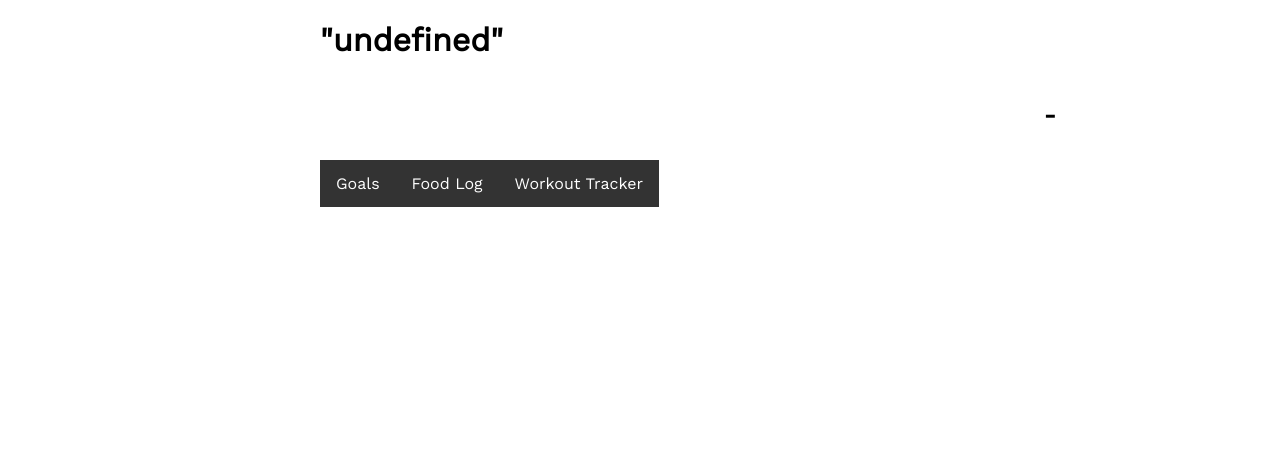
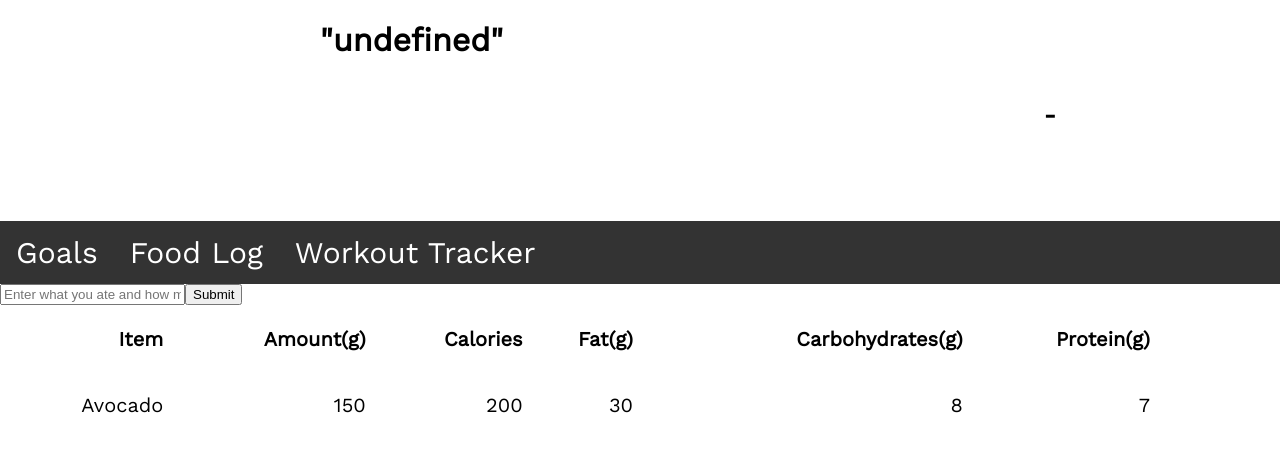
Before and after one commit to bmok88/Strive, a React app: page /home in a window 1280 px wide. Shown: the top 452 px of the page. Built offline with nearby package versions, Linux system fonts and the light colour scheme; no server answers.

Commit message:
Get working nutrtionix api

```diff
--- a/public/styles.css
+++ b/public/styles.css
@@ -30,6 +30,7 @@ div.landing {
   width: 70%;
   position: relative;
   right: -25%;
+  min-height: 200px;
 }
 
 .quote h2 {
@@ -38,11 +39,20 @@ div.landing {
   right: 150px;
 }
 
-.home-nav {
-  display: inline-block;
-  position: absolute;
-  top: 20%;
-  left: 25%;
+.menubar {
+  display: block;
+  font-size: 30px;
+}
+
+.display-table {
+  width: 90%;
+}
+
+th,
+td {
+  text-align: right;
+  padding: 20px 0;
+  font-size: 20px;
 }
 
 div.home ul {
--- a/src/components/FoodLog.jsx
+++ b/src/components/FoodLog.jsx
@@ -1,12 +1,62 @@
-import React from 'react';
+import React, { Component } from 'react';
+import axios from 'axios';
 
-const FoodLog = () => (
-  <table>
+const NutritionixAppID = 'a2af49ca';
+const NutritionixAppKey = '6c84a67850803b4cdf0d5cd5c8bf91e5';
+
+class FoodLog extends Component {
+  state = {
+    foods: []
+  };
+
+  handleFoodSubmit = e => {
+    e.preventDefault();
+    const url = 'https://trackapi.nutritionix.com/v2/natural/nutrients';
+    const headers = {
+      'x-app-id': NutritionixAppID,
+      'x-app-key': NutritionixAppKey,
+      'x-remote-user-id': '0'
+    };
+    const data = {
+      query: this.foodInput.value,
+      timezone: 'US/Western'
+    };
+    const method = 'post';
+
+    axios({
+      url,
+      method,
+      headers,
+      data
+    })
+      .then(result => console.log(result))
+      .catch(error => console.error(error));
+    // axios
+    //   .post(url, data, headers)
+    //   .then(result => console.log(result))
+    //   .catch(error => console.error(error));
+  };
+
+  render() {
+    return (
+      <div>
+        <form onSubmit={e => this.handleFoodSubmit(e)}>
+          <input
+            type="text"
+            placeholder="Enter what you ate and how much"
+            ref={value => {
+              this.foodInput = value;
+            }}
+            required
+          />
+          <input type="submit" />
+        </form>
+        <table className="display-table">
           <thead>
             <tr>
               <th>Item</th>
               <th>Amount(g)</th>
-        <th>Calories(g)</th>
+              <th>Calories</th>
               <th>Fat(g)</th>
               <th>Carbohydrates(g)</th>
               <th>Protein(g)</th>
@@ -23,6 +73,9 @@ const FoodLog = () => (
             </tr>
           </tbody>
         </table>
+      </div>
     );
+  }
+}
 
 export default FoodLog;
--- /dev/null
+++ b/src/components/MenuBar.jsx
@@ -0,0 +1,28 @@
+import React from 'react';
+import PropTypes from 'prop-types';
+
+const MenuBar = ({ chooseDisplay }) => (
+  <ul className="menubar">
+    <li>
+      <a role="menuitem" tabIndex="0" onClick={e => chooseDisplay(e)}>
+        Goals
+      </a>
+    </li>
+    <li>
+      <a role="menuitem" tabIndex="0" onClick={e => chooseDisplay(e)}>
+        Food Log
+      </a>
+    </li>
+    <li>
+      <a role="menuitem" tabIndex="0" onClick={e => chooseDisplay(e)}>
+        Workout Tracker
+      </a>
+    </li>
+  </ul>
+);
+
+MenuBar.propTypes = {
+  chooseDisplay: PropTypes.func.isRequired
+};
+
+export default MenuBar;
--- a/src/components/NavBar.jsx
+++ /dev/null
@@ -1 +0,0 @@
-Nav.jsx;
--- a/src/containers/Home.jsx
+++ b/src/containers/Home.jsx
@@ -2,11 +2,12 @@ import React, { Component } from 'react';
 import axios from 'axios';
 
 import Display from '../components/Display';
+import MenuBar from '../components/MenuBar';
 
 class Home extends Component {
   state = {
     quote: '',
-    display: ''
+    display: 'Food Log'
   };
 
   componentDidMount() {
@@ -41,7 +42,7 @@ class Home extends Component {
   chooseDisplay = e => {
     e.preventDefault();
     this.setState({
-      display: e.target.value
+      display: e.target.innerHTML
     });
   };
 
@@ -49,35 +50,7 @@ class Home extends Component {
     return (
       <div className="home">
         {this.formatQuote(this.state.quote)}
-        <ul className="home-nav">
-          <li>
-            <a
-              role="menuitem"
-              tabIndex="0"
-              onClick={e => this.chooseDisplay(e)}
-            >
-              Goals
-            </a>
-          </li>
-          <li>
-            <a
-              role="menuitem"
-              tabIndex="0"
-              onClick={e => this.chooseDisplay(e)}
-            >
-              Food Log
-            </a>
-          </li>
-          <li>
-            <a
-              role="menuitem"
-              tabIndex="0"
-              onClick={e => this.chooseDisplay(e)}
-            >
-              Workout Tracker
-            </a>
-          </li>
-        </ul>
+        <MenuBar chooseDisplay={this.chooseDisplay} />
         <Display display={this.state.display} />
       </div>
     );
```
Lines whose indentation alone changed are shown as unchanged.
